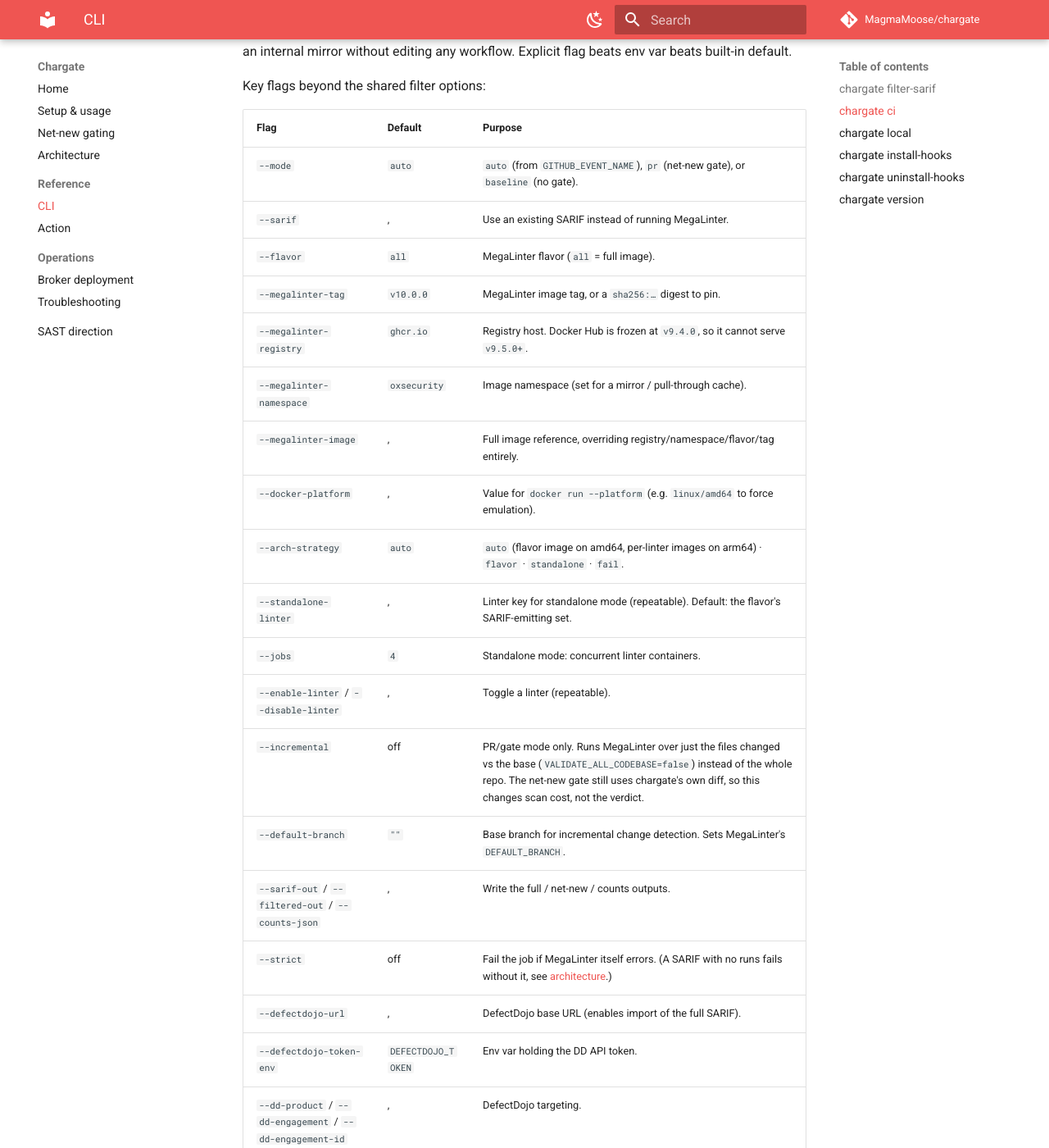
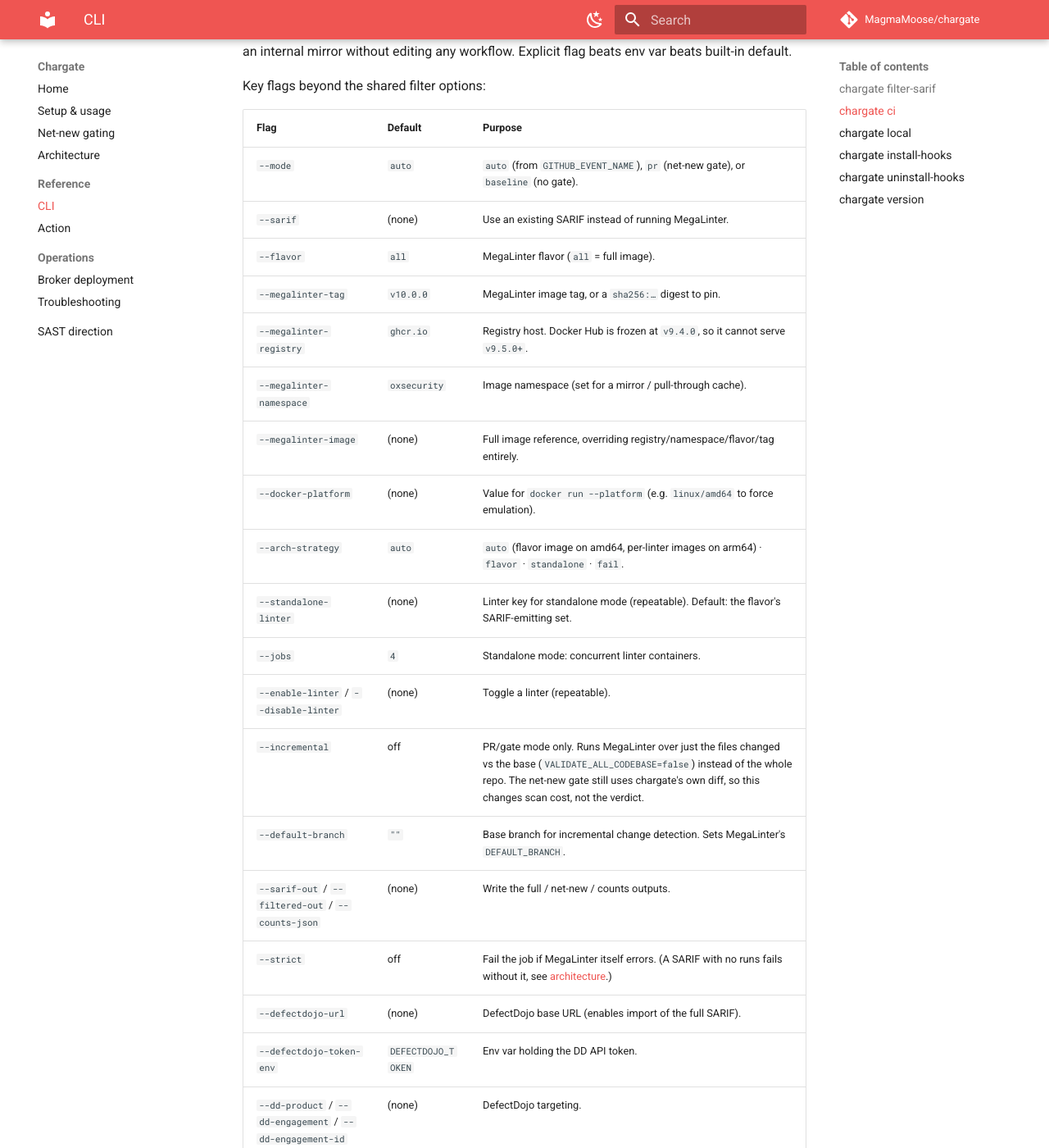
Before and after one commit to MagmaMoose/chargate, an MkDocs documentation site: the page built from docs/cli.md, in a window 1280 px wide and 1400 px high, scrolled down 1654 px. Shown: the whole window at 82% size. Built offline with MkDocs 1.6.1 and Material for MkDocs 9.7.7, drawn with Linux system fonts in a browser that asks for light colours; comment, search, counter and statistics services are not loaded; some of the changed text lies outside the part shown.

Commit message:
docs: fix em-dash sweep fallout and stale broker description
Replace bare commas (left by the em-dash sweep) with (none) in the Default
column of docs/cli.md (18 cells) and with 'no' in the Configurable column
of docs/net-new.md (4 cells).

Update PROJECT_INDEX.json note_for_agents to match the corrected module
map: broker is an AWS Lambda with its own pyproject, not a FastAPI service
deployed via k8s/Flux with a dep-group.

```diff
--- a/PROJECT_INDEX.json
+++ b/PROJECT_INDEX.json
@@ -383,7 +383,7 @@
     "docs/setup.md",
     "pyproject.toml"
   ],
-  "note_for_agents": "Load this file on demand to locate code; it is NOT auto-imported into CLAUDE.md. Design rule: sarif/ stays pure (no subprocess/os/Actions imports) so it is unit-tested with synthetic diff text + SARIF dicts. Exit codes: 0 pass, 1 blocking net-new, 2 setup/tool error (a broken scanner is a tool error, never a finding). Tests mirror modules 1:1 under tests/ (e.g. test_sarif_filter.py, test_gate.py, test_dependencytrack.py, test_install_hooks.py). The broker/ FastAPI service is a separate deployable (own dep-group + tests under broker/tests) deployed via k8s/ + Flux \u2014 keep its deps out of the stdlib-only CLI. hooks/ holds the non-Docker file-hygiene hook scripts (actions-pin-sha, conventional-branch-name) fetched by pre-commit at the pinned rev; scripts/request-app-token.sh is the action-side OIDC->broker exchange.",
+  "note_for_agents": "Load this file on demand to locate code; it is NOT auto-imported into CLAUDE.md. Design rule: sarif/ stays pure (no subprocess/os/Actions imports) so it is unit-tested with synthetic diff text + SARIF dicts. Exit codes: 0 pass, 1 blocking net-new, 2 setup/tool error (a broken scanner is a tool error, never a finding). Tests mirror modules 1:1 under tests/ (e.g. test_sarif_filter.py, test_gate.py, test_dependencytrack.py, test_install_hooks.py). The broker/ is a separate deployable (own pyproject + virtualenv + tests under broker/tests) that runs as an AWS Lambda \u2014 keep its deps out of the stdlib-only CLI. hooks/ holds the non-Docker file-hygiene hook scripts (actions-pin-sha, conventional-branch-name) fetched by pre-commit at the pinned rev; scripts/request-app-token.sh is the action-side OIDC->broker exchange.",
   "entrypoint_notes": {
     "src/chargate/cli.py:main": "subcommands: filter-sarif | ci | local | install-hooks | uninstall-hooks | version",
     "action.yml": "composite action: install CLI -> `chargate ci`; also Syft SBOM + OIDC token-broker steps",
--- a/docs/cli.md
+++ b/docs/cli.md
@@ -29,9 +29,9 @@ chargate filter-sarif --sarif report.sarif --base "$BASE" --head "$HEAD" \
 | `--no-location-policy` | `ignore` | Treatment of results with no file location: `ignore` (never block) or `block`. |
 | `--no-region-fallback` | off | Disable file-level fallback for changed-file results lacking a `startLine`. |
 | `--no-sops-ignore` | off | Gate on secret-scanner hits even on SOPS-encrypted values (`ENC[AES256_GCM,...]`). By default these are dropped as false positives, see [Net-new gating](net-new.md#sops-encrypted-secrets). |
-| `--strip-prefix` |, | Path prefix to strip from SARIF URIs before matching (repeatable). |
+| `--strip-prefix` | (none) | Path prefix to strip from SARIF URIs before matching (repeatable). |
 | `--no-merge-base` | off | Diff `base..head` directly instead of `merge-base(base, head)..head`. |
-| `--out` / `--full-out` / `--counts-json` |, | Write the net-new SARIF / a copy of the full SARIF / counts JSON. |
+| `--out` / `--full-out` / `--counts-json` | (none) | Write the net-new SARIF / a copy of the full SARIF / counts JSON. |
 | `--fail-on` | `any` | Severity threshold that blocks: `any\|critical\|high\|medium\|low\|none`. |
 | `--no-gate` | off | Always exit `0` (report only). |
 | `--quiet` | off | Suppress the human summary. |
@@ -58,36 +58,36 @@ Key flags beyond the shared filter options:
 | Flag | Default | Purpose |
 | --- | --- | --- |
 | `--mode` | `auto` | `auto` (from `GITHUB_EVENT_NAME`), `pr` (net-new gate), or `baseline` (no gate). |
-| `--sarif` |, | Use an existing SARIF instead of running MegaLinter. |
+| `--sarif` | (none) | Use an existing SARIF instead of running MegaLinter. |
 | `--flavor` | `all` | MegaLinter flavor (`all` = full image). |
 | `--megalinter-tag` | `v10.0.0` | MegaLinter image tag, or a `sha256:…` digest to pin. |
 | `--megalinter-registry` | `ghcr.io` | Registry host. Docker Hub is frozen at `v9.4.0`, so it cannot serve `v9.5.0+`. |
 | `--megalinter-namespace` | `oxsecurity` | Image namespace (set for a mirror / pull-through cache). |
-| `--megalinter-image` |, | Full image reference, overriding registry/namespace/flavor/tag entirely. |
-| `--docker-platform` |, | Value for `docker run --platform` (e.g. `linux/amd64` to force emulation). |
+| `--megalinter-image` | (none) | Full image reference, overriding registry/namespace/flavor/tag entirely. |
+| `--docker-platform` | (none) | Value for `docker run --platform` (e.g. `linux/amd64` to force emulation). |
 | `--arch-strategy` | `auto` | `auto` (flavor image on amd64, per-linter images on arm64) · `flavor` · `standalone` · `fail`. |
-| `--standalone-linter` |, | Linter key for standalone mode (repeatable). Default: the flavor's SARIF-emitting set. |
+| `--standalone-linter` | (none) | Linter key for standalone mode (repeatable). Default: the flavor's SARIF-emitting set. |
 | `--jobs` | `4` | Standalone mode: concurrent linter containers. |
-| `--enable-linter` / `--disable-linter` |, | Toggle a linter (repeatable). |
+| `--enable-linter` / `--disable-linter` | (none) | Toggle a linter (repeatable). |
 | `--incremental` | off | PR/gate mode only. Runs MegaLinter over just the files changed vs the base (`VALIDATE_ALL_CODEBASE=false`) instead of the whole repo. The net-new gate still uses chargate's own diff, so this changes scan cost, not the verdict. |
 | `--default-branch` | `""` | Base branch for incremental change detection. Sets MegaLinter's `DEFAULT_BRANCH`. |
-| `--sarif-out` / `--filtered-out` / `--counts-json` |, | Write the full / net-new / counts outputs. |
+| `--sarif-out` / `--filtered-out` / `--counts-json` | (none) | Write the full / net-new / counts outputs. |
 | `--strict` | off | Fail the job if MegaLinter itself errors. (A SARIF with no runs fails without it, see [architecture](architecture.md).) |
-| `--defectdojo-url` |, | DefectDojo base URL (enables import of the full SARIF). |
+| `--defectdojo-url` | (none) | DefectDojo base URL (enables import of the full SARIF). |
 | `--defectdojo-token-env` | `DEFECTDOJO_TOKEN` | Env var holding the DD API token. |
-| `--dd-product` / `--dd-engagement` / `--dd-engagement-id` |, | DefectDojo targeting. |
-| `--dd-product-type` |, | DefectDojo product type name. Required only when the product does not exist yet and has to be auto-created. |
-| `--dd-test-title` |, | Title for the DefectDojo test. |
-| `--dd-tag` |, | Tag to attach to the import. Repeatable. |
+| `--dd-product` / `--dd-engagement` / `--dd-engagement-id` | (none) | DefectDojo targeting. |
+| `--dd-product-type` | (none) | DefectDojo product type name. Required only when the product does not exist yet and has to be auto-created. |
+| `--dd-test-title` | (none) | Title for the DefectDojo test. |
+| `--dd-tag` | (none) | Tag to attach to the import. Repeatable. |
 | `--dd-import` / `--dd-no-close-old` / `--dd-insecure` | off | Use import (not reimport) / keep old findings / skip TLS verify. |
-| `--dependency-track-url` |, | Dependency-Track base URL (enables CycloneDX BOM upload). |
+| `--dependency-track-url` | (none) | Dependency-Track base URL (enables CycloneDX BOM upload). |
 | `--dt-api-key-env` | `DEPENDENCYTRACK_API_KEY` | Env var holding the DT API key. |
-| `--bom` |, | Path to the CycloneDX BOM to upload (the action generates this with Syft). |
-| `--dt-project-name` / `--dt-project-version` / `--dt-project-uuid` |, | Dependency-Track project targeting. |
-| `--dt-parent-name` / `--dt-parent-version` |, | Parent project, when you keep Dependency-Track projects in a hierarchy. |
+| `--bom` | (none) | Path to the CycloneDX BOM to upload (the action generates this with Syft). |
+| `--dt-project-name` / `--dt-project-version` / `--dt-project-uuid` | (none) | Dependency-Track project targeting. |
+| `--dt-parent-name` / `--dt-parent-version` | (none) | Parent project, when you keep Dependency-Track projects in a hierarchy. |
 | `--dt-no-auto-create` / `--dt-is-latest` / `--dt-insecure` | off | Don't auto-create the project / mark latest / skip TLS verify. |
 | `--pr-comment` | off | Post GHAS-style PR comments for net-new findings (PR/gate mode only). |
-| `--pr-number` / `--repo-slug` |, | Pull request number and `owner/repo` to comment on. |
+| `--pr-number` / `--repo-slug` | (none) | Pull request number and `owner/repo` to comment on. |
 | `--github-token-env` | `GITHUB_TOKEN` | Env var with a token that has `pull-requests: write`. |
 | `--pr-comment-mode` | `both` | `summary` (one updatable comment), `inline`, or `both`. |
 | `--pr-comment-max-inline` | `50` | Cap on inline comments; the rest stay in the summary. |
```
Also changed, not shown: docs/net-new.md (+4 -4 lines).
